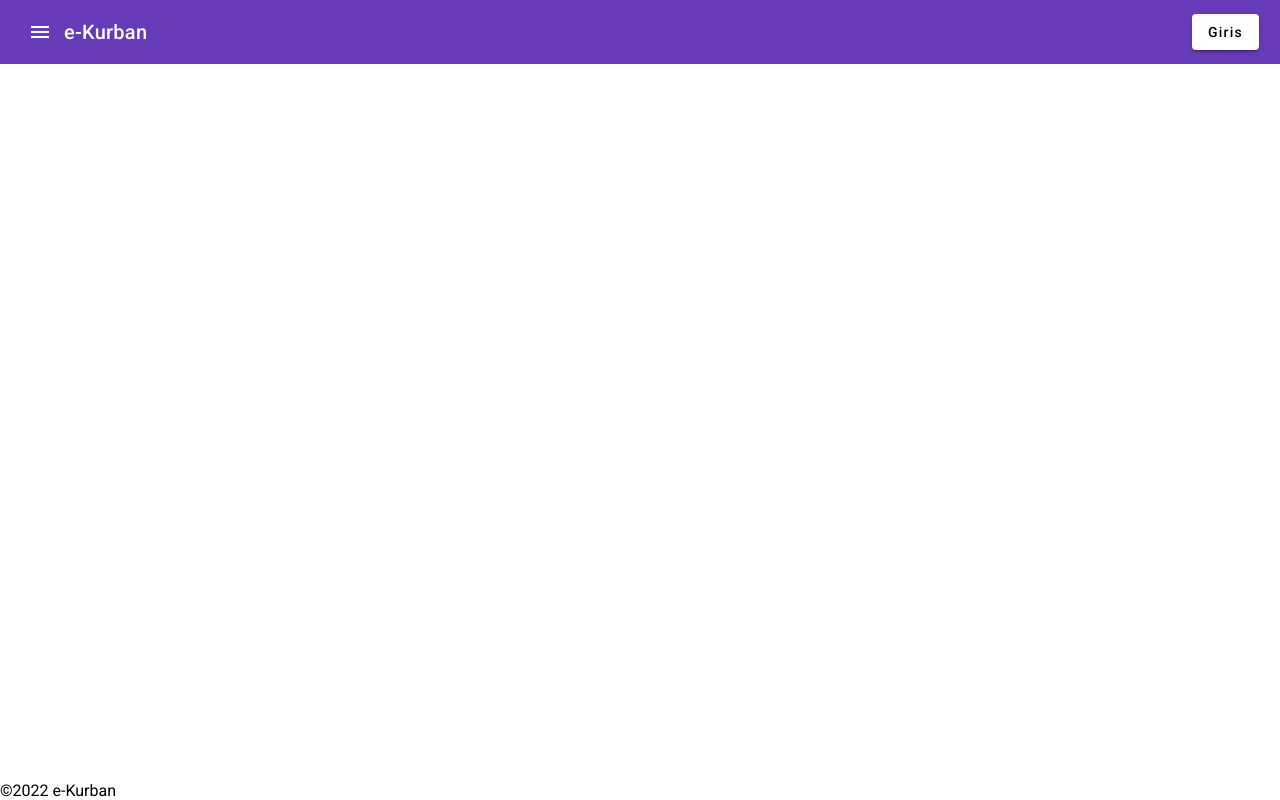
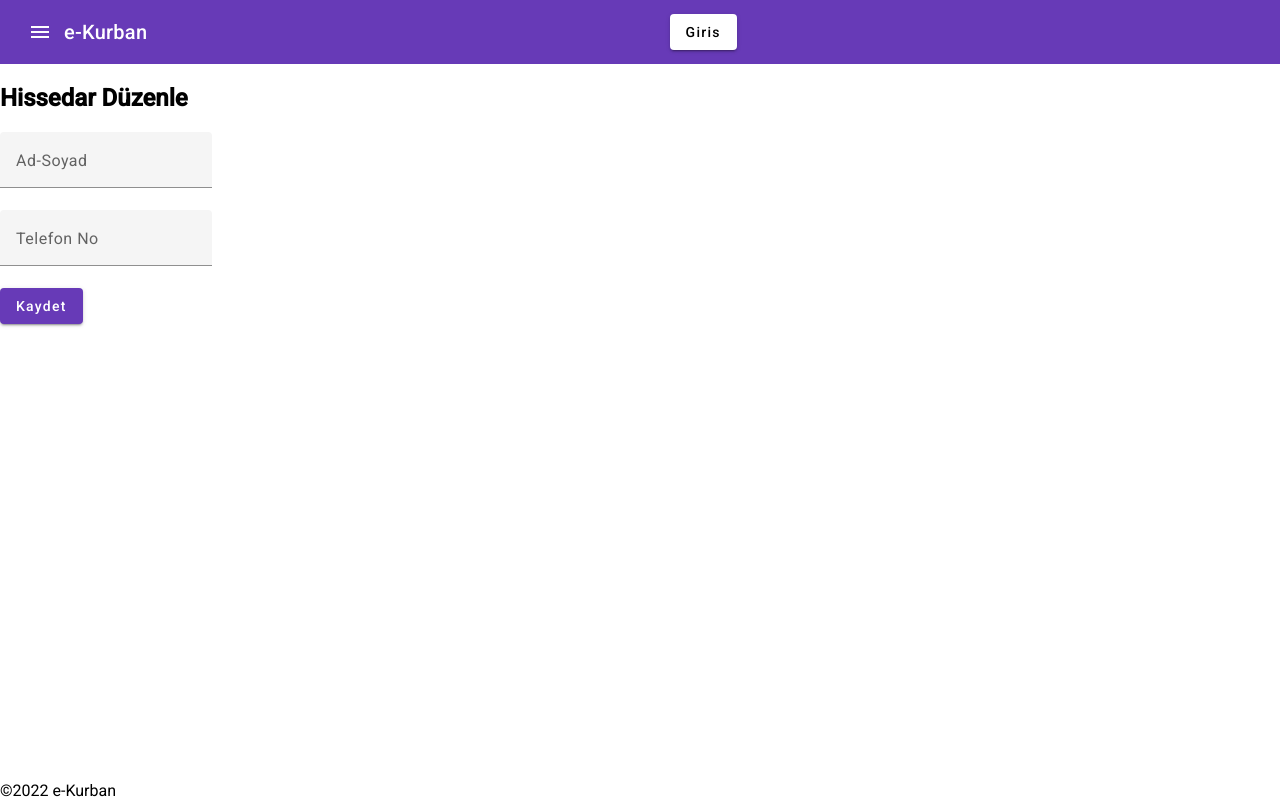
Before and after one commit to lanco0/e-kurban-web-app, an Angular app in the folder client/: page /hissedarlar/1 in a window 1280 px wide. Before the commit this address led to /. Built offline with nearby package versions, Linux system fonts and the light colour scheme.

Commit message:
hissedar duzenleme eklendi.

```diff
--- a/client/src/app/app-routing.module.ts
+++ b/client/src/app/app-routing.module.ts
@@ -8,6 +8,7 @@ import {KurbanEkleComponent} from "./components/kurban-ekle/kurban-ekle.componen
 import {KurbanBilgiComponent} from './components/kurban-bilgi/kurban-bilgi.component';
 import {HissedarlarComponent} from "./components/hissedarlar/hissedarlar.component";
 import {HissedarEkleComponent} from "./components/hissedar-ekle/hissedar-ekle.component";
+import {HissedarDuzenleComponent} from "./components/hissedar-duzenle/hissedar-duzenle.component";
 
 const routes: Routes = [
     {path: '', redirectTo: '/giris', pathMatch: 'full'},
@@ -17,6 +18,7 @@ const routes: Routes = [
     {path: 'kurban-ekle', component: KurbanEkleComponent},
     {path: 'kurbanlar/:id', component: KurbanBilgiComponent},
     {path: 'hissedarlar', component: HissedarlarComponent},
+    {path: 'hissedarlar/:id', component: HissedarDuzenleComponent},
     {path: 'hissedar-ekle', component: HissedarEkleComponent},
 ];
 
--- a/client/src/app/app.component.html
+++ b/client/src/app/app.component.html
@@ -4,6 +4,7 @@
     </button>
     <span>{{title}}</span>
     <span class="example-spacer"></span>
+    <span class="example-spacer">
     <nav>
       <button *ngIf="!isAuthenticated" mat-raised-button routerLink="/giris">Giris</button>
       <button *ngIf="isAuthenticated" mat-raised-button routerLink="/anasayfa">Anasayfa</button>
@@ -17,12 +18,12 @@
     <!--  <button mat-icon-button class="example-icon" aria-label="Example icon-button with share icon">-->
     <!--    <mat-icon>share</mat-icon>-->
     <!--  </button>-->
-
+    </span>
 </mat-toolbar>
 
 <router-outlet></router-outlet>
 
-<app-loglar></app-loglar>
+<!--<app-loglar></app-loglar>-->
 
 <div class="footer" #footer>
     ©2022 e-Kurban
--- a/client/src/app/app.module.ts
+++ b/client/src/app/app.module.ts
@@ -24,6 +24,7 @@ import {MatSidenavModule} from "@angular/material/sidenav";
 import {MatTableModule} from "@angular/material/table";
 import {MatRadioModule} from "@angular/material/radio";
 import {MatSelectModule} from "@angular/material/select";
+import { HissedarDuzenleComponent } from './components/hissedar-duzenle/hissedar-duzenle.component';
 
 @NgModule({
     imports: [
@@ -53,6 +54,7 @@ import {MatSelectModule} from "@angular/material/select";
         HissedarEkleComponent,
         KurbanAraComponent,
         LoglarComponent,
+        HissedarDuzenleComponent,
     ],
     bootstrap: [AppComponent]
 })
--- /dev/null
+++ b/client/src/app/components/hissedar-duzenle/hissedar-duzenle.component.html
@@ -0,0 +1,13 @@
+<h2>Hissedar Düzenle</h2>
+
+<mat-form-field>
+    <mat-label>Ad-Soyad</mat-label>
+    <input matInput placeholder="">
+</mat-form-field><br>
+
+<mat-form-field>
+    <mat-label>Telefon No</mat-label>
+    <input matInput placeholder="">
+</mat-form-field><br>
+
+<button mat-raised-button color="primary">Kaydet</button>
--- a/client/src/app/components/hissedarlar/hissedarlar.component.html
+++ b/client/src/app/components/hissedarlar/hissedarlar.component.html
@@ -17,6 +17,18 @@
         <td mat-cell *matCellDef="let element"> {{element.tel}} </td>
     </ng-container>
 
+    <ng-container matColumnDef="islemler">
+        <th mat-header-cell *matHeaderCellDef> İşlemler </th>
+        <td mat-cell *matCellDef="let element">
+            <button mat-mini-fab color="accent" aria-label="Edit icon">
+                <a routerLink="/hissedarlar/{{element.id}}"><mat-icon>edit</mat-icon></a>
+            </button>
+            <button mat-mini-fab color="warn" aria-label="Delete icon">
+                <mat-icon>delete</mat-icon>
+            </button>
+        </td>
+    </ng-container>
+
     <tr mat-header-row *matHeaderRowDef="displayedColumns"></tr>
     <tr mat-row *matRowDef="let row; columns: displayedColumns;"></tr>
 </table>
--- a/client/src/app/components/hissedarlar/hissedarlar.component.ts
+++ b/client/src/app/components/hissedarlar/hissedarlar.component.ts
@@ -11,5 +11,5 @@ import {Hissedar} from "../../models/hissedar";
 export class HissedarlarComponent {
   hissedarlar: Hissedar[] = HISSEDARLAR;
   dataSource = this.hissedarlar;
-  displayedColumns: string[] = ['adSoyad', 'tel'];
+  displayedColumns: string[] = ['adSoyad', 'tel', 'islemler'];
 }
--- a/client/src/app/components/kurban-bilgi/kurban-bilgi.component.html
+++ b/client/src/app/components/kurban-bilgi/kurban-bilgi.component.html
@@ -24,6 +24,9 @@
     <label for="kilo">Kilosu: </label>
     <input id="kilo" [(ngModel)]="kurban.kilo" placeholder="Kilo"/>
 
+    <button mat-raised-button color="primary">Kesildi</button>
+    <button mat-raised-button color="primary">Telef</button>
+
   </div>
   <button type="button" (click)="goBack()">Geri Dön</button>
   <button type="button" (click)="save()">Kaydet</button>
--- a/client/src/app/components/kurban-ekle/kurban-ekle.component.html
+++ b/client/src/app/components/kurban-ekle/kurban-ekle.component.html
@@ -41,6 +41,6 @@
 
     <!-- (click) passes input value to add() and then clears the input -->
     <button mat-raised-button color="primary" (click)="add(cins, kunye, kupeNo, kilo, yas, fiyat)">
-        Ekle
+        Kaydet
     </button>
 </div>
```
Also changed, not shown: client/src/app/components/hissedar-duzenle/hissedar-duzenle.component.ts (added, +10 -0 lines), client/src/app/components/hissedar-duzenle/hissedar-duzenle.component.css (added), 1 other file (tests, documents, lock files or other folders).
